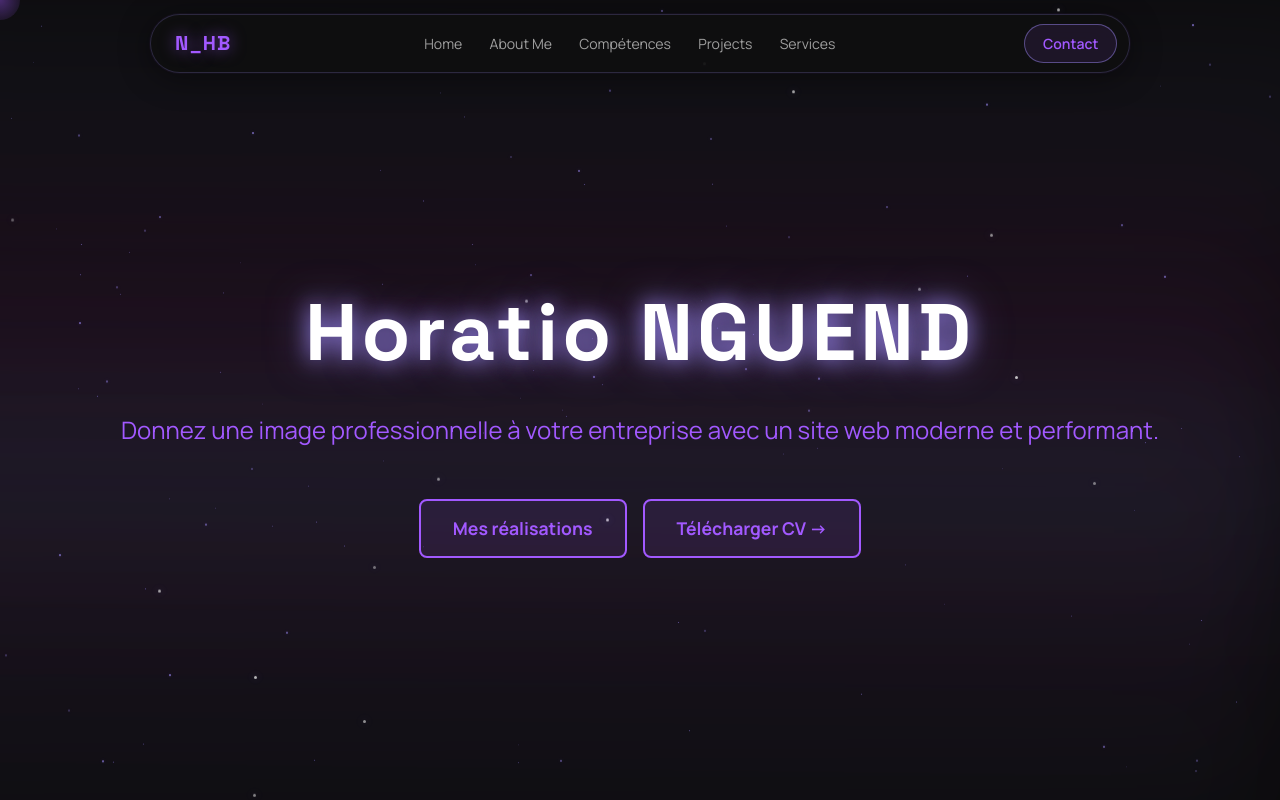
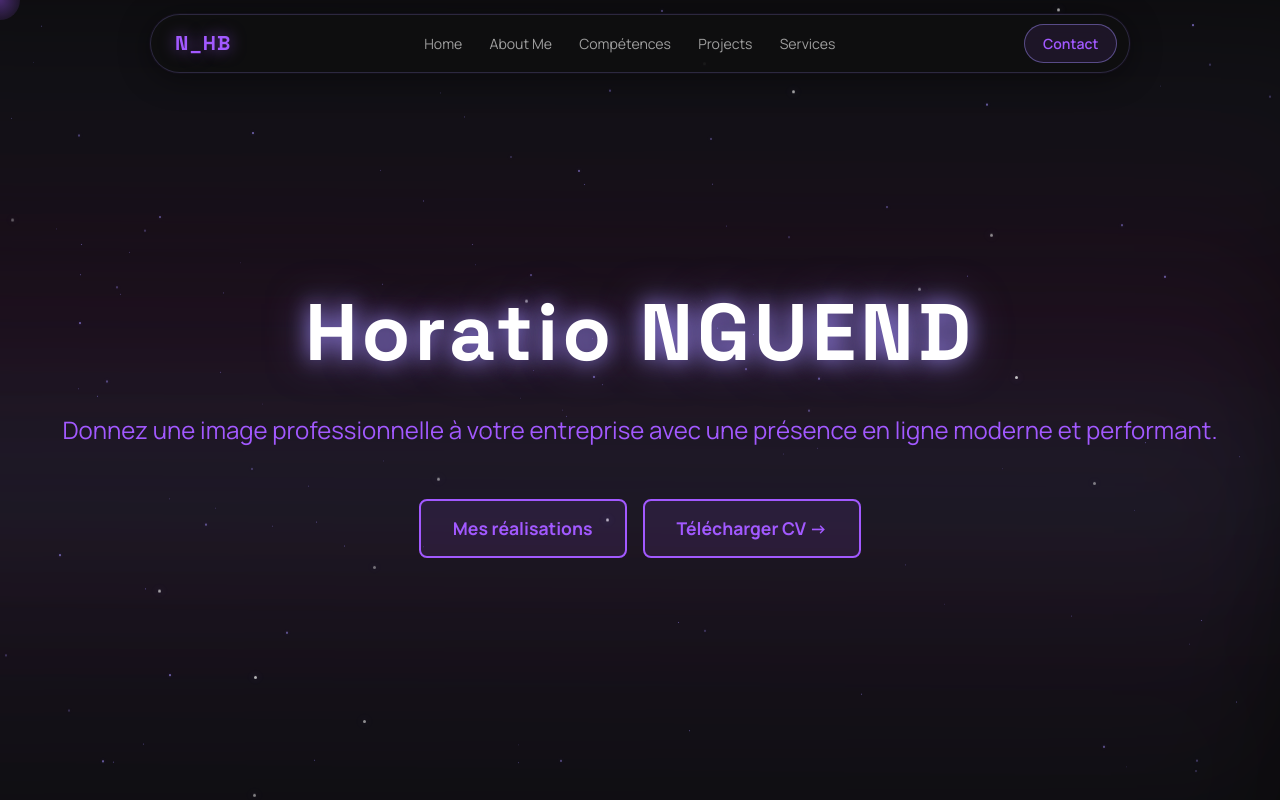
Before and after one commit to blueskyfix/portfolio-nhb_nextjs, a Next.js app: page / in a window 1280 px wide. Shown: the top 800 px of the page. Built offline with nearby package versions, Linux system fonts and the light colour scheme.

Commit message:
text intro

```diff
--- a/app/page.tsx
+++ b/app/page.tsx
@@ -84,7 +84,7 @@ export default function Home() {
         {/* HERO */}
         <section className="hero">
           <h1 className="Space_Grotesk">Horatio NGUEND</h1>
-          <p className="subtitle Manrope">Donnez une image professionnelle à votre entreprise avec un site web moderne et performant.</p>
+          <p className="subtitle Manrope">Donnez une image professionnelle à votre entreprise avec une présence en ligne moderne et performant.</p>
           <div className="btn-group">
             <button className="Manrope">
               <a href="#projects" className="link">Mes réalisations</a>
```
